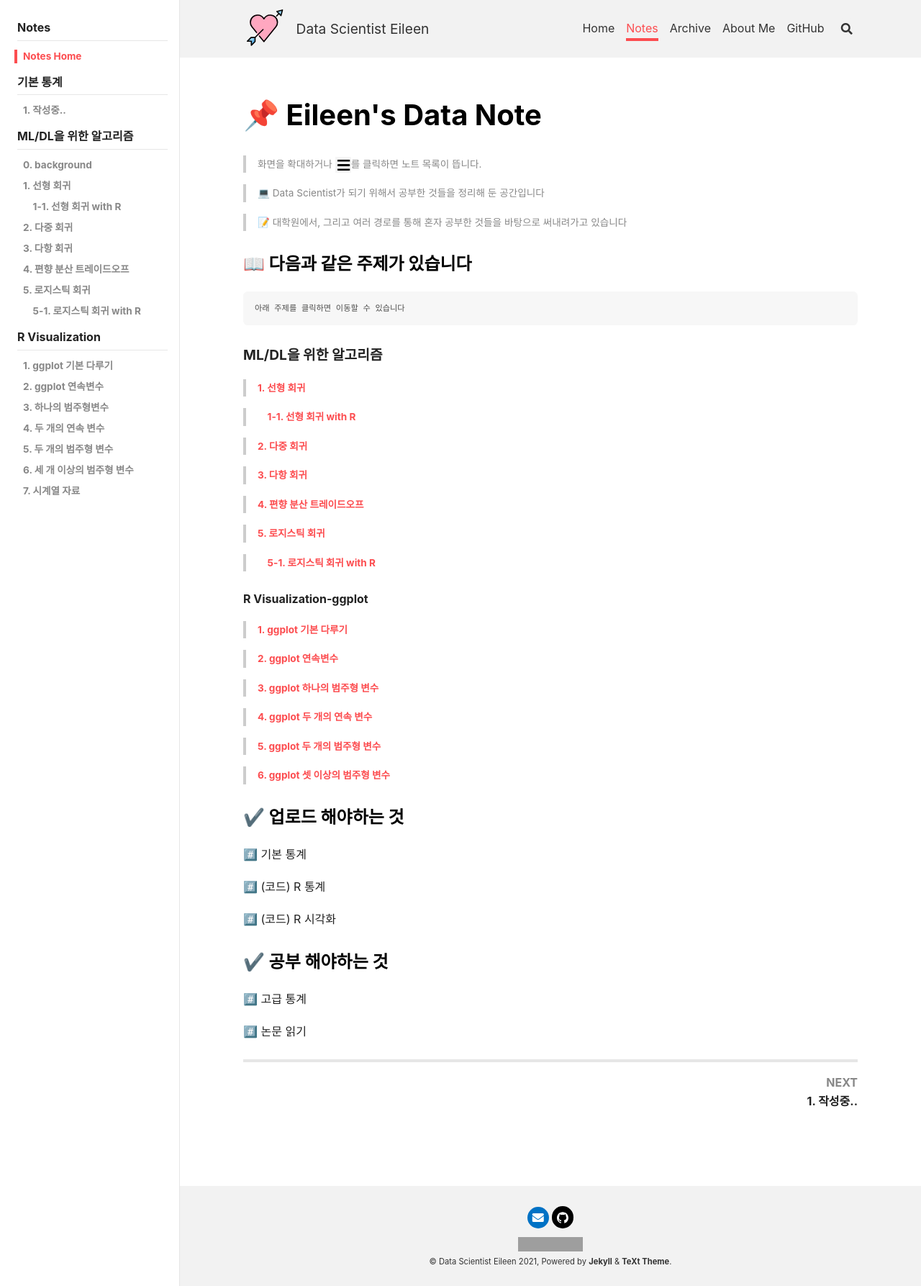
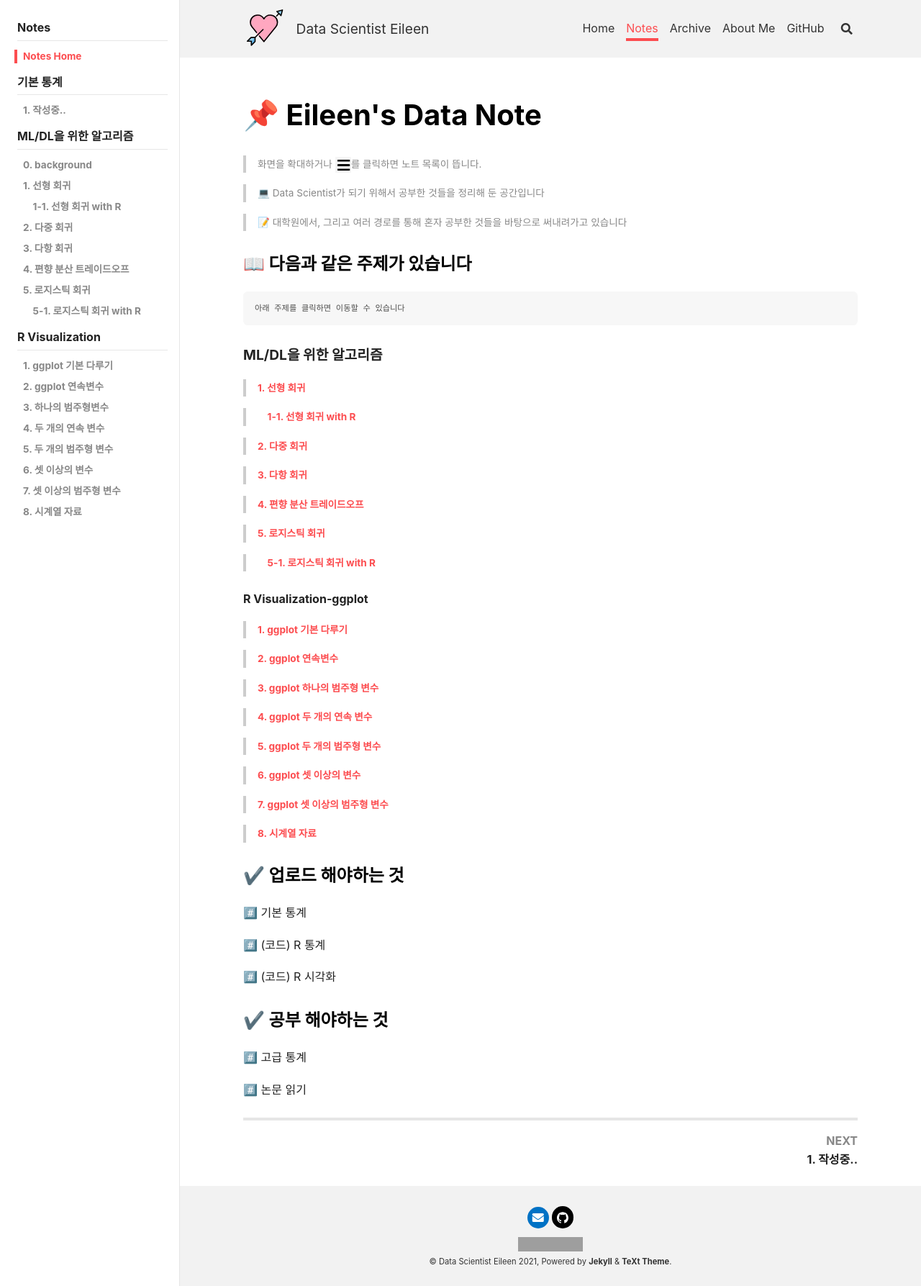
Before and after one commit to EileenSong/eileensong.github.io, a Jekyll site: the page built from notes/kr/notes-home.md, in a window 1280 px wide. Shown: the whole page at 72% size. Built offline with Jekyll 4.4.1, drawn with Linux system fonts in a browser that asks for light colours; nearby versions of some CDN libraries; grey boxes are pictures that could not be loaded.

Commit message:
ggplot6-8

```diff
--- a/_data/navigation.yml
+++ b/_data/navigation.yml
@@ -65,10 +65,12 @@ notes-kr:
         url:    /notes/kr/R/Ch04_ggplot_4
       - title:  5. 두 개의 범주형 변수
         url:    /notes/kr/R/Ch05_ggplot_5
-      - title:  6. 세 개 이상의 범주형 변수
+      - title:  6. 셋 이상의 변수
         url:    /notes/kr/R/Ch06_ggplot_6
-      - title:  7. 시계열 자료
+      - title:  7. 셋 이상의 범주형 변수
         url:    /notes/kr/R/Ch07_ggplot_7
+      - title:  8. 시계열 자료
+        url:    /notes/kr/R/Ch08_ggplot_8
 
 layouts:
   - title: Layouts
--- a/notes/kr/notes-home.md
+++ b/notes/kr/notes-home.md
@@ -54,8 +54,11 @@ sidebar:
 
 > [5. ggplot 두 개의 범주형 변수](/R/Ch05_ggplot_5.md)
 
-> [6. ggplot 셋 이상의 범주형 변수](/R/Ch06_ggplot_6.md)
+> [6. ggplot 셋 이상의 변수](/R/Ch06_ggplot_6.md)
 
+> [7. ggplot 셋 이상의 범주형 변수](/R/Ch07_ggplot_7.md)
+
+> [8. 시계열 자료](/R/Ch08_ggplot_8.md)
 
 
 ### ✔️ 업로드 해야하는 것
```
Also changed, not shown: notes/kr/R/Ch06_ggplot_6.md (+53 -1 lines), notes/kr/R/Ch08_ggplot_8.md (renamed from _includes/markdown-enhancements/mermaid.html, +30 -10 lines), notes/kr/R/img/ggplot_44.png (added), notes/kr/R/img/ggplot_45.png (added).
